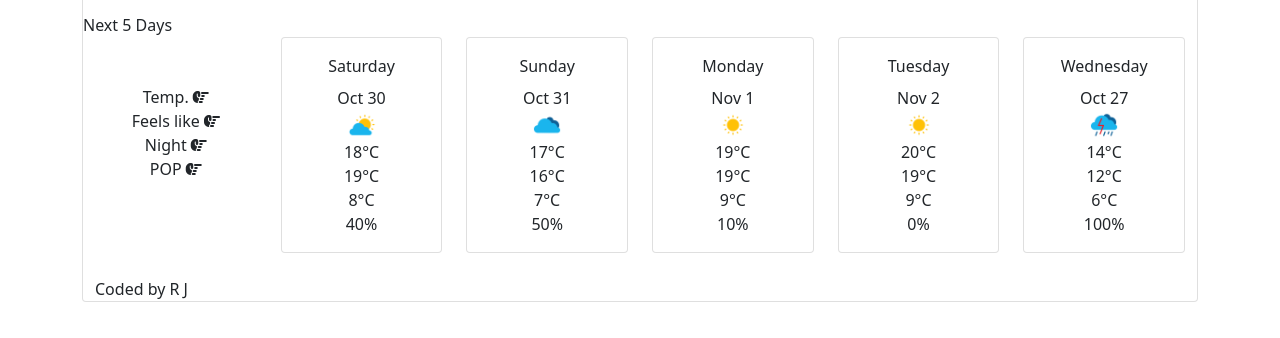
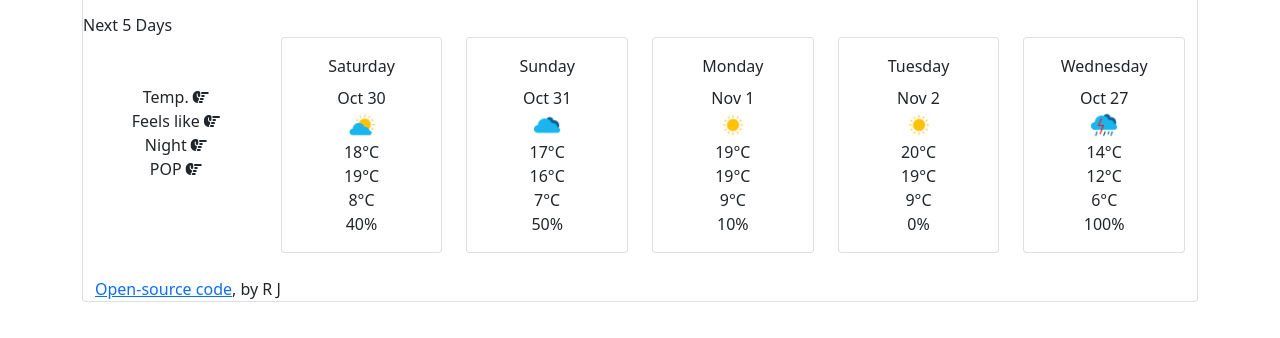
Before and after one commit to rosej98/my_Weather, a plain HTML site: page index.html in a window 1280 px wide. Shown: the part 218-556 px from the top of the page. Drawn offline with nearby package versions, Linux system fonts and the light colour scheme.

Commit message:
added open source

```diff
--- a/index.html
+++ b/index.html
@@ -204,7 +204,11 @@
               </div>
             </div>
             <br />
-            <div class="footer">Coded by R J</div>
+            <div class="footer">
+              <a href="https://github.com/rosej98/my_Weather" target="_blank"
+                >Open-source code</a
+              >, by R J
+            </div>
           </div>
         </div>
       </form>
--- a/src/styles.css
+++ b/src/styles.css
@@ -111,6 +111,8 @@ h2 {
 }
 
 .footer {
+  display: block;
+  margin: auto;
   text-align: center;
   size: bold;
   font-size: 10px;
```
Also changed, not shown: package.json (deleted, +0 -15 lines).
